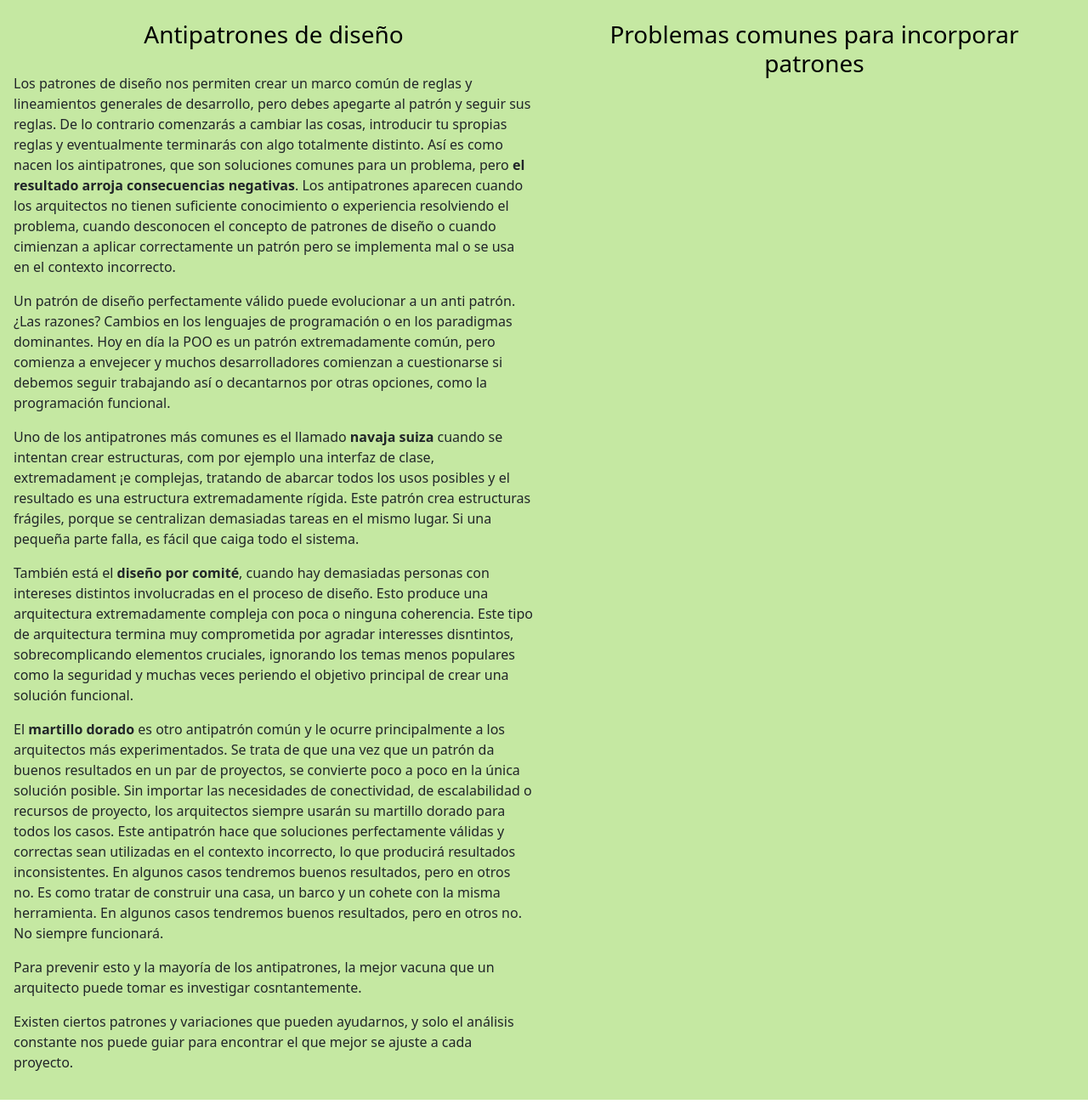
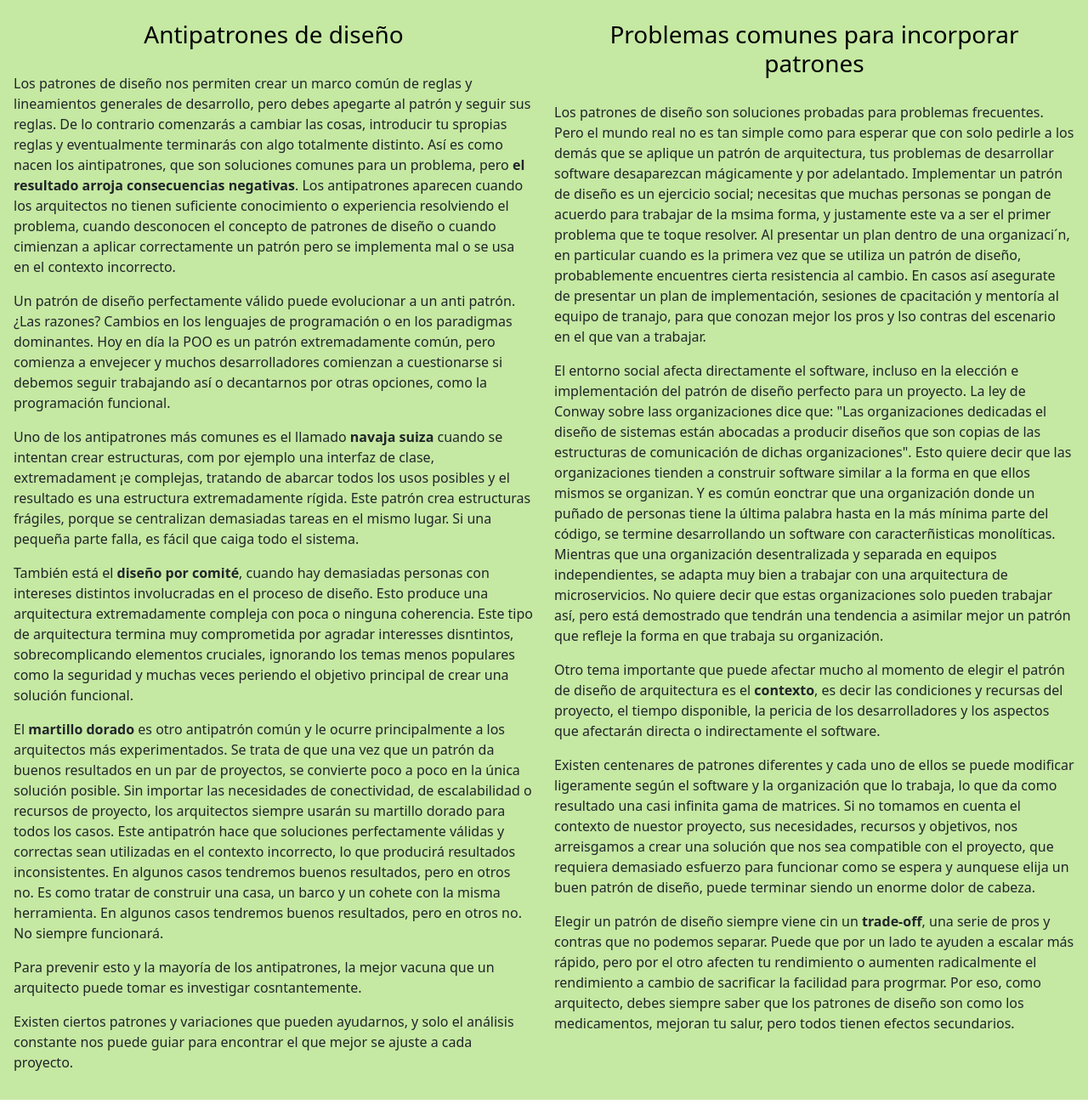
Before and after one commit to eugenia1984/arquitectura-de-software-patrones, a plain HTML site: page curso_arquitectura_patrones_esencial/index.html in a window 1280 px wide. Shown: the part 6540-7839 px from the top of the page at 85% size. Drawn offline with nearby package versions, Linux system fonts and the light colour scheme.

Commit message:
agrego los problemas comunes oara incorporar patrones

```diff
--- a/curso_arquitectura_patrones_esencial/css/style.css
+++ b/curso_arquitectura_patrones_esencial/css/style.css
@@ -42,6 +42,11 @@ span.navbar-toggler-icon {
   color: var(--bg-color-4);
 }
 
+.nav-link a:hover {
+  background-color: var( --bg-color-2);
+  font-weight: 600;
+}
+
 /* Main */
 /*Intoroduccion*/
 /*Patrones*/
--- a/curso_arquitectura_patrones_esencial/index.html
+++ b/curso_arquitectura_patrones_esencial/index.html
@@ -228,7 +228,11 @@
           </section>
           <section class="col col-sm-12 col-md-6">
             <h3>Problemas comunes para incorporar patrones</h3>
-            <p> </p>
+            <p>Los patrones de diseño son soluciones probadas para problemas frecuentes. Pero el mundo real no es tan simple como para esperar que con solo pedirle a los demás que se aplique un patrón de arquitectura, tus problemas de desarrollar software desaparezcan mágicamente y por adelantado. Implementar un patrón de diseño es un ejercicio social; necesitas que muchas personas se pongan de acuerdo para trabajar de la msima forma, y justamente este va a ser el primer problema que te toque resolver. Al presentar un plan dentro de una organizaci´n, en particular cuando es la primera vez que se utiliza un patrón de diseño, probablemente encuentres cierta resistencia al cambio. En casos así asegurate de presentar un plan de implementación, sesiones de cpacitación y mentoría al equipo de tranajo, para que conozan mejor los pros y lso contras del escenario en el que van a trabajar.</p>
+            <p>El entorno social afecta  directamente el software, incluso en la elección e implementación del patrón de diseño perfecto para un proyecto. La ley de Conway sobre lass organizaciones dice que: "Las organizaciones dedicadas el diseño de sistemas están abocadas a producir diseños que son copias de las estructuras de comunicación de dichas organizaciones". Esto quiere decir que las organizaciones tienden a construir software similar a la forma en que ellos mismos se organizan. Y es común eonctrar que una organización donde un puñado de personas tiene la última palabra hasta en la más mínima parte del código, se termine desarrollando un software con caracterñisticas monolíticas. Mientras que una organización desentralizada y separada en equipos independientes, se adapta muy bien a trabajar con una arquitectura de microservicios. No quiere decir que estas organizaciones solo pueden trabajar así, pero está demostrado que tendrán una tendencia a asimilar mejor un patrón que refleje la forma en que trabaja su organización.</p>
+            <p>Otro tema importante que puede afectar mucho al momento de elegir el patrón de diseño de arquitectura es el <strong>contexto</strong>, es decir las condiciones y recursas del proyecto, el tiempo disponible, la pericia de los desarrolladores y los aspectos que afectarán directa o indirectamente el software.</p>
+            <p>Existen centenares de patrones diferentes y cada uno de ellos se puede modificar ligeramente según el software y la organización que lo trabaja, lo que da como resultado una casi infinita gama de matrices. Si no tomamos en cuenta el contexto de nuestor proyecto, sus necesidades, recursos y objetivos, nos arreisgamos a crear una solución que nos sea compatible con el proyecto, que requiera demasiado esfuerzo para funcionar como se espera y aunquese elija un buen patrón de diseño, puede terminar siendo un enorme dolor de cabeza.</p>
+            <p>Elegir un patrón de diseño siempre viene cin un <strong>trade-off</strong>, una serie de pros y contras que no podemos separar. Puede que por un lado te ayuden a escalar más rápido, pero por el otro afecten tu rendimiento o aumenten radicalmente el rendimiento a cambio de sacrificar la facilidad para progrmar. Por eso, como arquitecto, debes siempre saber que los patrones de diseño son como los medicamentos, mejoran tu salur, pero todos tienen efectos secundarios.</p>
           </section>
         </section>
       </section>
```
